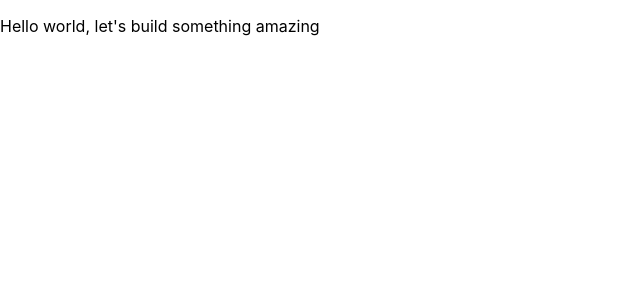
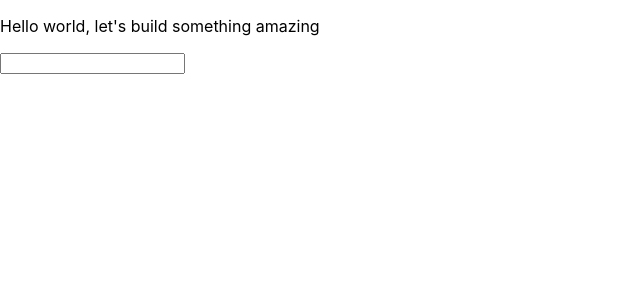
Before and after one commit to Niscolinx/order-tracking, a React (Create React App) app: page / in a window 1280 px wide. Shown: the top 300 px of the page, without its empty margins (0-640 px from the left). Built offline with nearby package versions, Linux system fonts and the light colour scheme.

Commit message:
added the form

```diff
--- a/src/App.js
+++ b/src/App.js
@@ -4,6 +4,9 @@ function App() {
   return (
     <div className="">
       <p>Hello world, let's build something amazing</p>
+      <form>
+        <input type='text'></input>
+      </form>
     </div>
   );
 }
```
